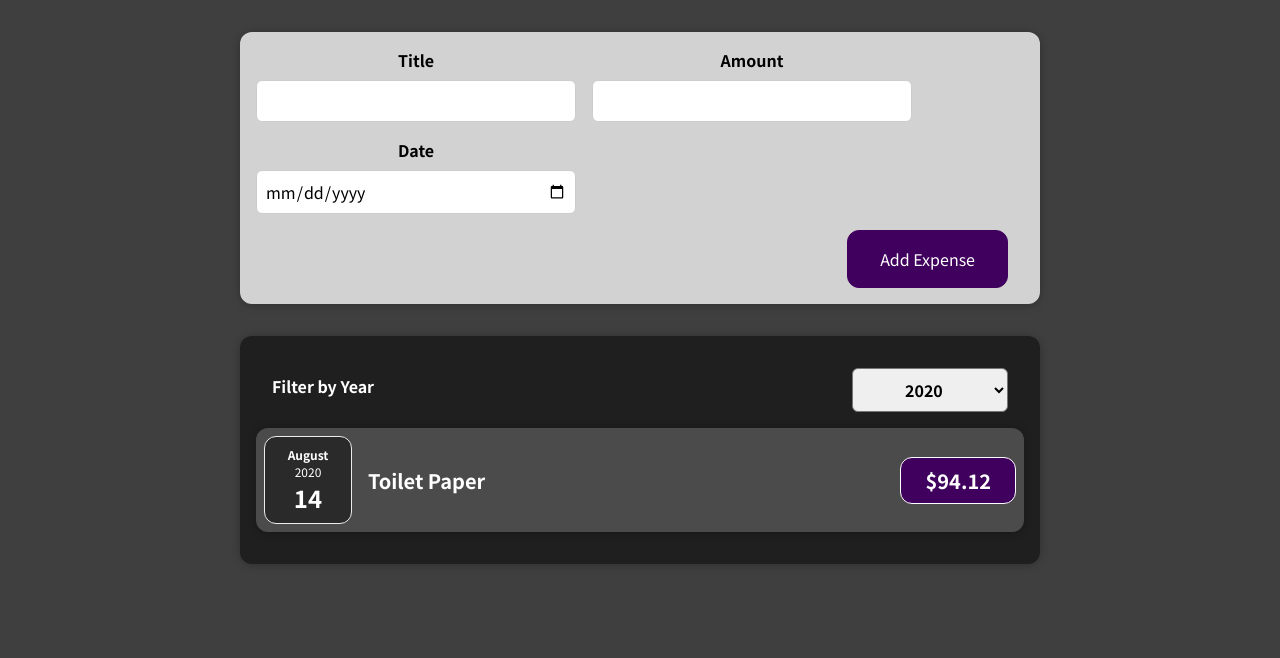
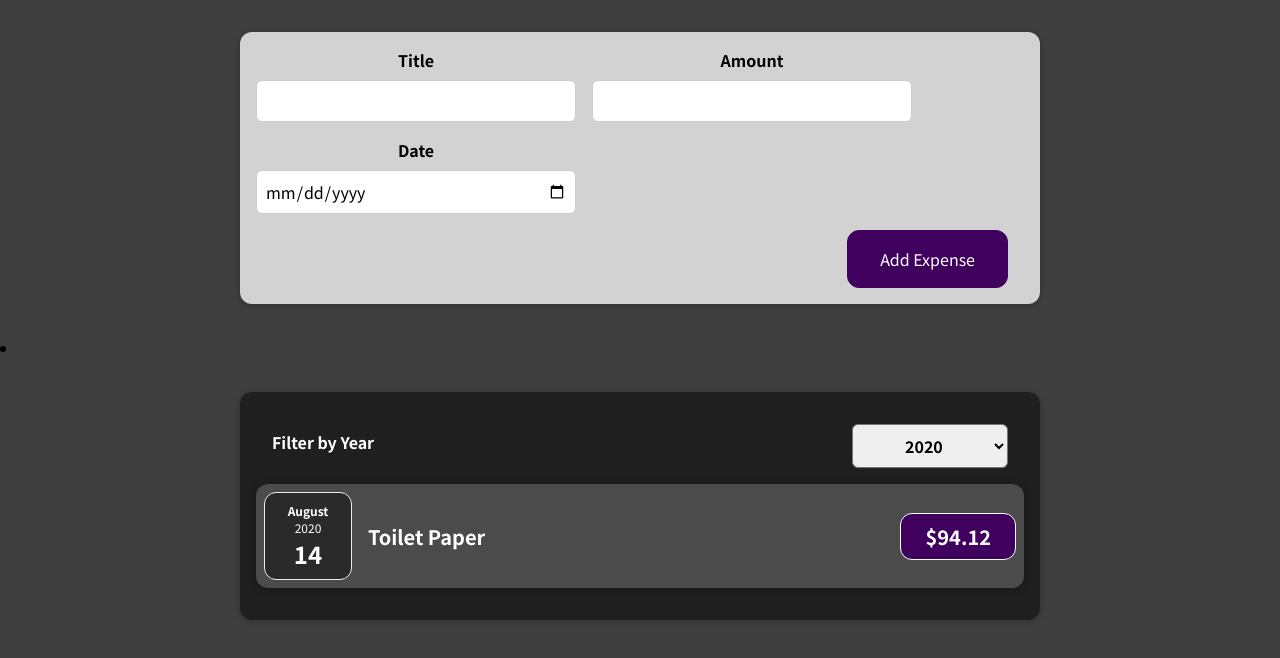
Before and after one commit to ali06avci/react-complete-guide, a React (Create React App) app: page / in a window 1280 px wide. Shown: the top 658 px of the page. Built offline with nearby package versions, Linux system fonts and the light colour scheme.

Commit message:
ExpensesList.js component added

```diff
--- a/src/components/Expenses/Expenses.js
+++ b/src/components/Expenses/Expenses.js
@@ -1,8 +1,8 @@
 import React, { useState } from "react";
-import ExpenseItem from "./ExpenseItem";
 import Card from "../UI/Card";
 import "./Expenses.css";
 import ExpensesFilter from "./ExpensesFilter";
+import ExpensesList from "./ExpensesList";
 
 const Expenses = (props) => {
   const [filteredYear, setFilteredYear] = useState("2020");
@@ -11,24 +11,20 @@
     setFilteredYear(selectedYear);
   };
 
-  const filteredExpenses = props.items.filter((expense) => {
-    return expense.date.getFullYear().toString() === filteredYear;
-  });
+  const filteredExpenses = props.items.filter(
+    (expense) => expense.date.getFullYear().toString() === filteredYear
+  );
+
   return (
-    <Card className="expenses">
-      <ExpensesFilter
-        selected={filteredYear}
-        onChangeFilter={filterChangeHandler}
-      />
-      {filteredExpenses.map((expense) => (
-        <ExpenseItem
-          key={expense.id}
-          title={expense.title}
-          amount={expense.amount}
-          date={expense.date}
+    <li>
+      <Card className="expenses">
+        <ExpensesFilter
+          selected={filteredYear}
+          onChangeFilter={filterChangeHandler}
         />
-      ))}
-    </Card>
+        <ExpensesList items={filteredExpenses} />
+      </Card>
+    </li>
   );
 };
 
--- a/src/components/Expenses/ExpensesFilter.js
+++ b/src/components/Expenses/ExpensesFilter.js
@@ -10,6 +10,7 @@
       <div className="expenses-filter__control">
         <label>Filter by Year</label>
         <select value={props.selected} onChange={dropdownChangeHandler}>
+          <option value="2023">2023</option>
           <option value="2022">2022</option>
           <option value="2021">2021</option>
           <option value="2020">2020</option>
--- /dev/null
+++ b/src/components/Expenses/ExpensesList.css
@@ -0,0 +1,9 @@
+.expenses-list {
+  list-style: none;
+  padding: 0;
+}
+
+.expenses-list__fallback {
+  color: white;
+  text-align: center;
+}
--- /dev/null
+++ b/src/components/Expenses/ExpensesList.js
@@ -0,0 +1,27 @@
+import React from "react";
+import "./ExpensesList.css";
+import ExpenseItem from "./ExpenseItem";
+
+const ExpensesList = (props) => {
+  if (props.items.length === 0) {
+    return <h2 className="expenses-list__fallback">Found no expenses</h2>;
+  }
+  /*  Conditional Rendering
+          Your components will often need to display different things depending on different conditions.
+          In React, you can conditionally render JSX using JavaScript syntax like if statements, &&, and ? : operators.  */
+
+  return (
+    <ul className="expenses-list">
+      {props.items.map((expense) => (
+        <ExpenseItem
+          key={expense.id}
+          title={expense.title}
+          amount={expense.amount}
+          date={expense.date}
+        />
+      ))}
+    </ul>
+  );
+};
+
+export default ExpensesList;
```
